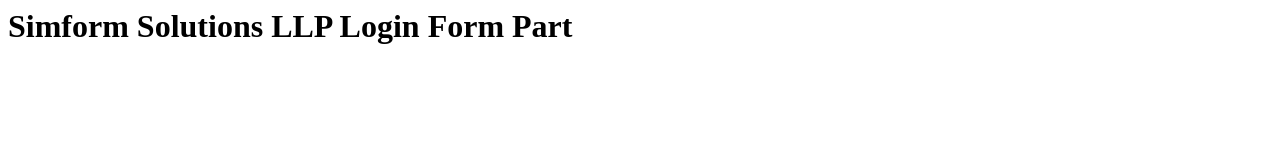
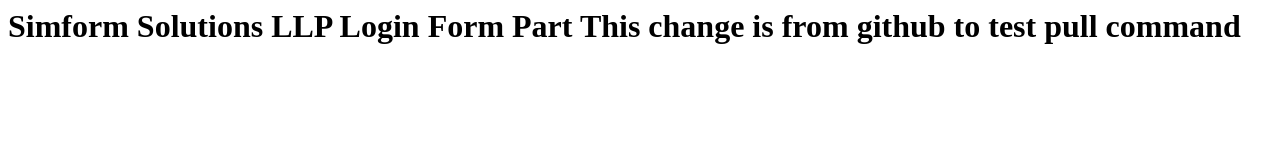
Before and after one commit to Krutik31/gitapprepo, a plain HTML site: page index.html in a window 1280 px wide. Drawn offline with Linux system fonts and the light colour scheme.

Commit message:
Update index.html

```diff
--- a/index.html
+++ b/index.html
@@ -6,6 +6,7 @@
         <h1>
             Simform Solutions LLP
             Login Form Part
+            This change is from github to test pull command
         </h1>
     </body>
 </html>
```
